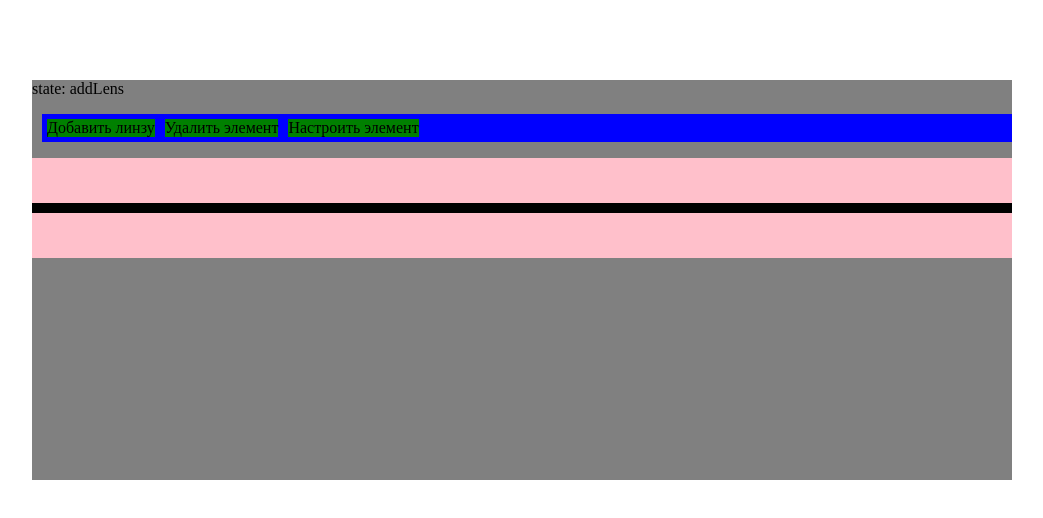
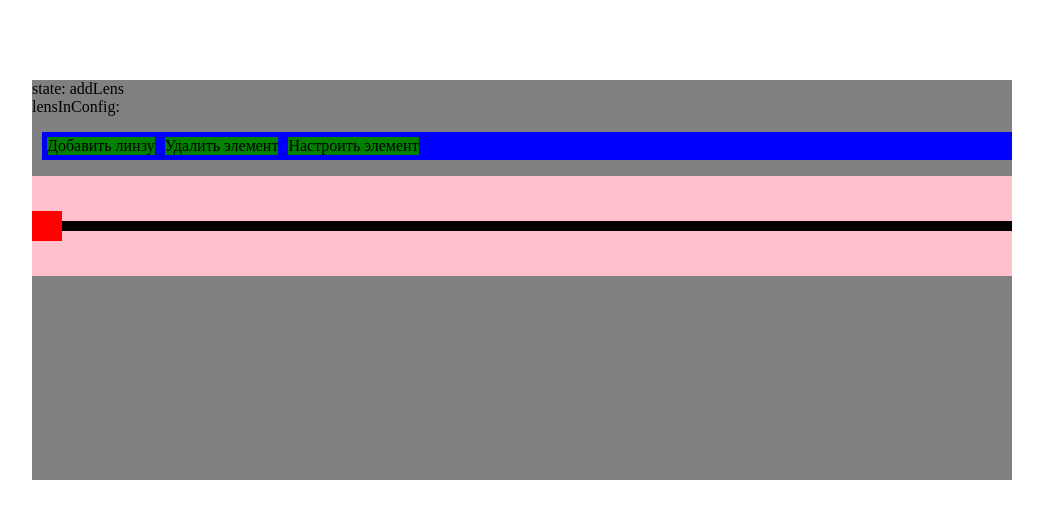
Before and after one commit to ynoplanetashka2/psu_works, a React (Vite) app in the folder optics-matrix/: page / in a window 1280 px wide. Shown: the top 518 px of the page, without its empty margins (118-1161 px from the left). Built offline with nearby package versions, Linux system fonts and the light colour scheme.

Commit message:
added beamVector to OpticCanvas

```diff
--- a/optics-matrix/src/components/OpticApp.tsx
+++ b/optics-matrix/src/components/OpticApp.tsx
@@ -5,10 +5,12 @@ import { useOpticApp } from "../hooks/useOpticApp";
 export function OpticApp() {
   const {
     handleLensClick,
+    lensInConfig,
     handleMainOpticLineClick,
     lenses,
     setAppState,
     appState,
+    beamVector
   } = useOpticApp();
   return (
     <div
@@ -18,7 +20,8 @@ export function OpticApp() {
         background: "grey",
       }}
     >
-      state: {appState}
+      state: {appState} <br />
+      lensInConfig: {lensInConfig}
       <OpticTools
         style={{
           background: "blue",
@@ -33,6 +36,7 @@ export function OpticApp() {
           width: "100%",
         }}
         lenses={lenses}
+        beamVector={beamVector}
         onLensClick={(lensId: string) => handleLensClick(lensId)}
         onLineClick={(position: number) => handleMainOpticLineClick(position)}
       />
--- a/optics-matrix/src/components/OpticCanvas.tsx
+++ b/optics-matrix/src/components/OpticCanvas.tsx
@@ -1,3 +1,4 @@
+import { BeamVector } from "../optics-matrix-model/BeamVector";
 import { Lens } from "./Lens";
 import { MainOpticLine } from "./MainOpticLine";
 
@@ -8,6 +9,7 @@ type LensInfo = {
 type Props = {
   style?: React.HTMLAttributes<HTMLDivElement>["style"];
   lenses: ReadonlyArray<LensInfo>;
+  beamVector: BeamVector;
   onLensClick?: (lensId: string) => void;
   onLineClick?: (position: number) => void;
 };
@@ -15,6 +17,7 @@ type Props = {
 export function OpticCanvas({
   style = {},
   lenses,
+  beamVector: [beamVectorHeight, beamVectorAngle],
   onLensClick,
   onLineClick,
 }: Props) {
@@ -26,6 +29,15 @@ export function OpticCanvas({
         ...style,
       }}
     >
+      <div style={{
+        position: 'absolute',
+        bottom: `calc(${(beamVectorHeight + 1) * 50}% - 30px/2)`,
+        left: '0',
+        width: '30px',
+        height: '30px',
+        background: 'red',
+        zIndex: 2,
+      }}/>
       {lenses.map(({ position, id }) => (
         <Lens
           style={{
```
